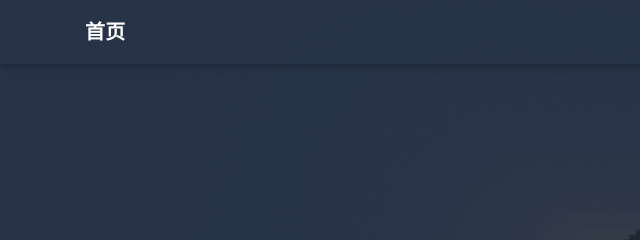
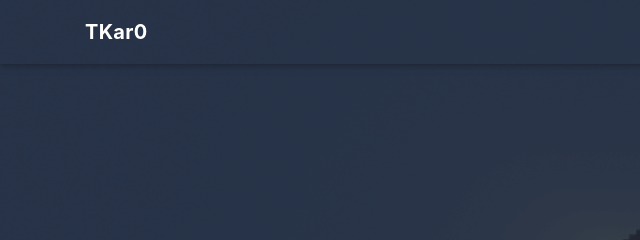
Before and after one commit to TKar0/Tkar0.github.io, a plain HTML site: page index.html in a window 1280 px wide. Shown: the top 240 px of the page, 0-640 px from the left. Drawn offline with nearby package versions, Linux system fonts and the light colour scheme; some packages are replaced by stand-ins of ours; a script that the page names is missing; a small style sheet from the web is missing.

Commit message:
Site updated: 2024-12-03 16:37:54

```diff
--- a/index.html
+++ b/index.html
@@ -102,7 +102,7 @@
   <nav id="navbar" class="navbar fixed-top  navbar-expand-lg navbar-dark scrolling-navbar">
   <div class="container">
     <a class="navbar-brand" href="/">
-      <strong>首页</strong>
+      <strong>TKar0</strong>
     </a>
 
     <button id="navbar-toggler-btn" class="navbar-toggler" type="button" data-toggle="collapse"
```
Also changed, not shown: 2024/12/02/测试文章/index.html (+1 -1 lines), 2024/12/03/hello-world/index.html (+1 -1 lines), 404.html (+1 -1 lines), about/index.html (+1 -1 lines), archives/2024/12/index.html (+1 -1 lines), archives/2024/index.html (+1 -1 lines), archives/index.html (+1 -1 lines), categories/Java/index.html (+1 -1 lines), categories/index.html (+1 -1 lines), links/index.html (+1 -1 lines), tags/index.html (+1 -1 lines), tags/原创/index.html (+1 -1 lines).
